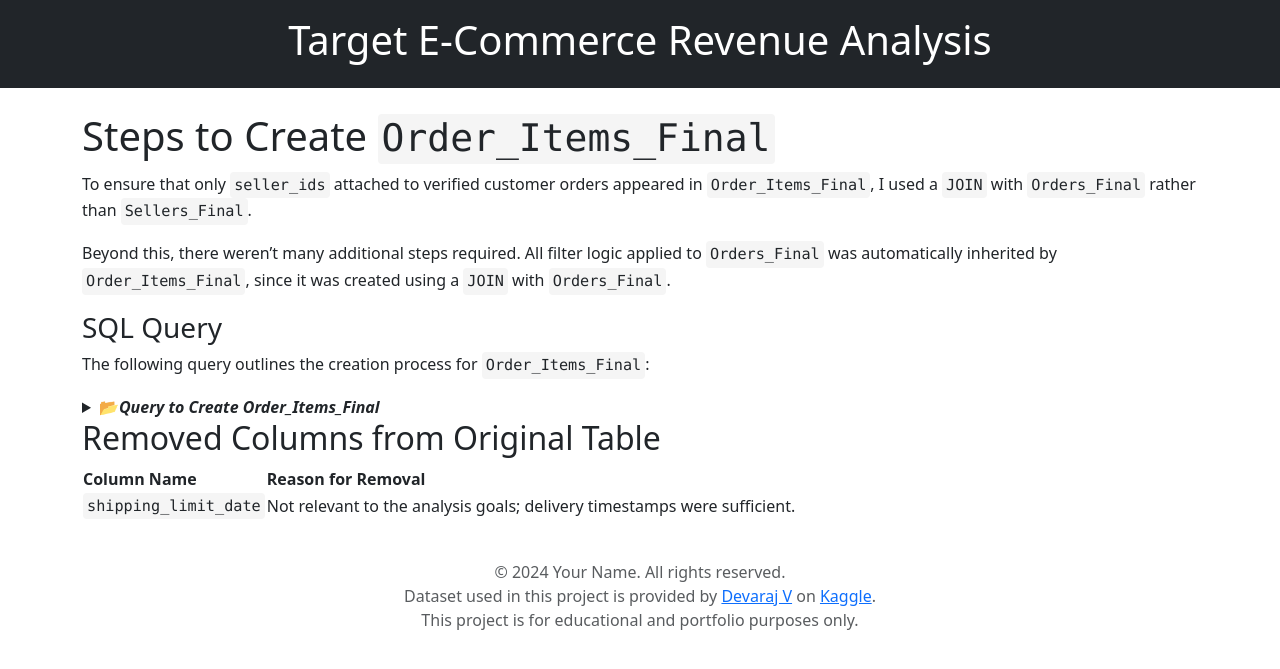
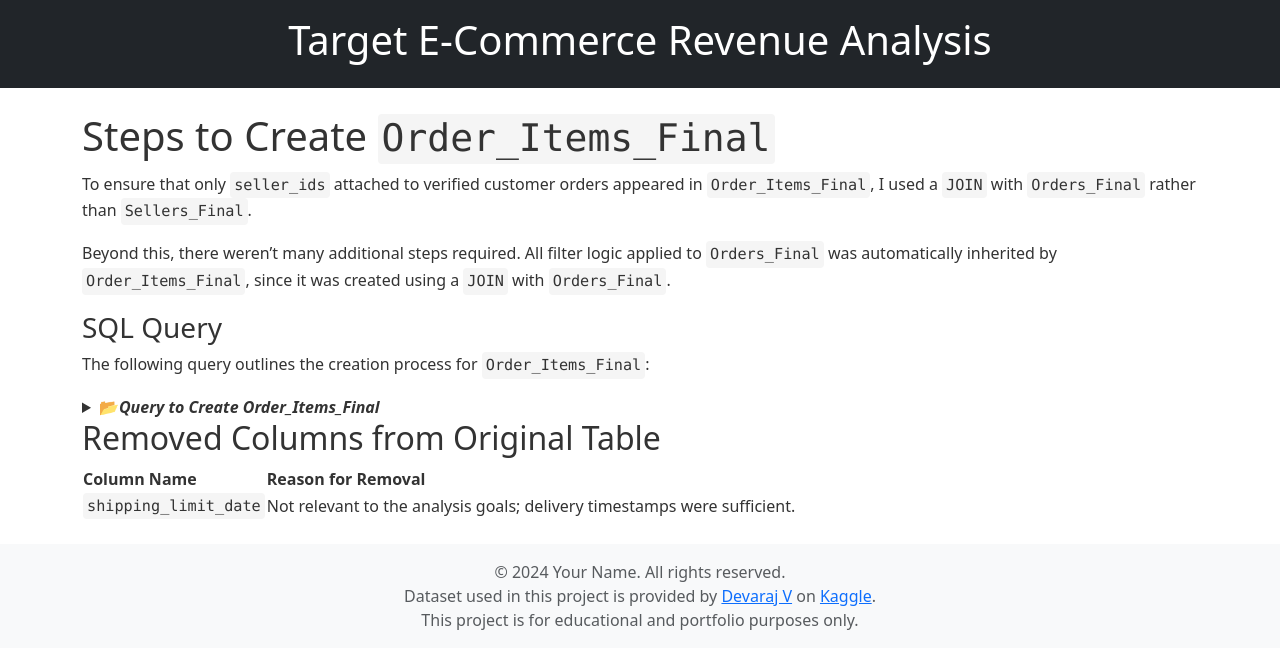
Before and after one commit to MelodicMetrics/Target-ECommerce-Revenue-Analysis, a Jekyll site: the page built from data-cleaning-part-two/Orders-OrderItems-Payments/Order_Items_Final/steps.md, in a window 1280 px wide. Shown: the top 669 px of the page. Built offline with Jekyll 4.4.1, drawn with Linux system fonts in a browser that asks for light colours; nearby versions of some CDN libraries.

Commit message:
Update styles.css

```diff
--- a/assets/css/styles.css
+++ b/assets/css/styles.css
@@ -30,3 +30,64 @@
     overflow-x: auto;
     color: unset; /* Allow Highlight.js to control text colors */
 }
+
+
+/* Default Light Mode Styles */
+body {
+    background-color: #ffffff;
+    color: #333333;
+}
+
+header, footer {
+    background-color: #f8f9fa;
+    color: #333333;
+}
+
+code {
+    background-color: #f5f5f5;
+    color: #d63384;
+    padding: 2px 4px;
+    border-radius: 4px;
+    font-size: 0.95em;
+    display: inline-block;
+}
+
+pre code {
+    background-color: #f5f5f5;
+    color: inherit; /* Allow Highlight.js to manage syntax colors */
+    padding: 1rem;
+    border-radius: 8px;
+    overflow-x: auto;
+}
+
+/* Dark Mode Styles */
+@media (prefers-color-scheme: dark) {
+    body {
+        background-color: #0d1117;
+        color: #c9d1d9;
+    }
+
+    header, footer {
+        background-color: #161b22;
+        color: #c9d1d9;
+    }
+
+    code {
+        background-color: #1f2328;
+        color: #58a6ff; /* Highlighted syntax */
+    }
+
+    pre code {
+        background-color: #1f2328;
+        color: inherit; /* Maintain Highlight.js syntax colors */
+    }
+
+    a {
+        color: #58a6ff;
+    }
+}
+
+/* Smooth Transitions */
+body, header, footer, code, pre code {
+    transition: background-color 0.3s ease, color 0.3s ease;
+}
```
